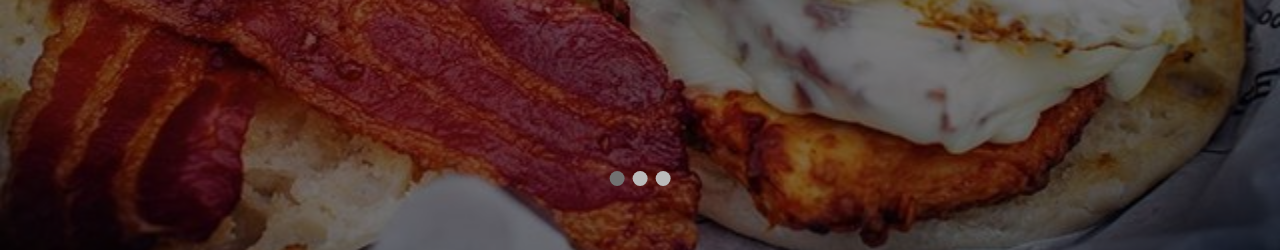
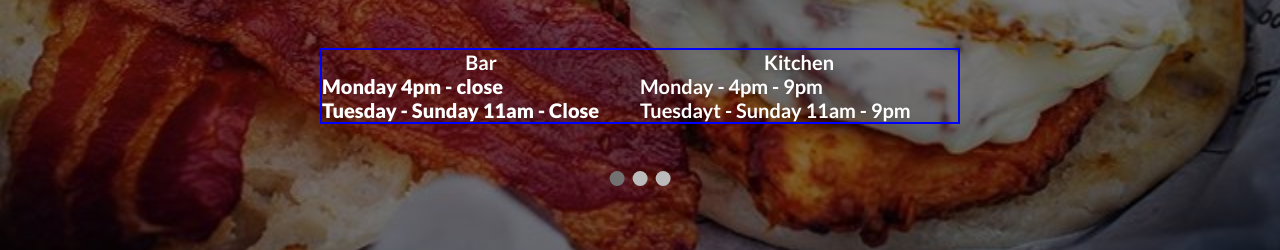
Before and after one commit to ngc2392/WebMarkupAndLayout, a plain HTML site: page RestaurantReDesign/index.html in a window 1280 px wide. Shown: the part 514-764 px from the top of the page. Drawn offline with nearby package versions, Linux system fonts and the light colour scheme; files that its build step writes are made by us from their sources.

Commit message:
home page

```diff
--- a/RestaurantReDesign/css/styles.css
+++ b/RestaurantReDesign/css/styles.css
@@ -51,9 +51,9 @@ h1 {
 /* ----------------------------------------------- */
 
 header {
-    background-size: cover;
+    /* background-size: cover;
     background-position: center;
-    height: 100vh;
+    height: 100vh; */
 }
 
 header .hero-title {
@@ -63,7 +63,28 @@ header .hero-title {
     transform: translate(-50%, -50%);
     color: #FFF;
     font-weight: 700;
+}
 
+header .hero-times-wrapper {
+    border: 2px solid blue;
+    position: absolute;
+    display: grid;
+    grid-template-columns: 1fr 1fr;
+    top: 75%;
+    left: 50%;
+    transform: translate(-50%, -50%);
+    color: #FFF;
+    font-weight: 700;
+    width: 50%;
+}
+
+header .hero-times-wrapper .hero-times-bar {
+    font-weight: 900;
+}
+
+header .hero-times-wrapper .hero-times-bar h4,
+header .hero-times-wrapper .hero-times-kitchen h4 {
+    text-align: center;
 }
 
 /* Navigation */
@@ -130,7 +151,7 @@ nav img {
 
 /* Slide Show */
 
-.slideshow-container {
+header .slideshow-container {
     position: relative;
     height: 100vh;
     /* border: 2px solid red; */
--- a/RestaurantReDesign/index.html
+++ b/RestaurantReDesign/index.html
@@ -80,6 +80,19 @@
                     <h1>Backyard Ale House</h1>
                 </div>
 
+                <div class="hero-times-wrapper">
+                    <div class="hero-times-bar">
+                        <h4>Bar</h4>
+                        <p>Monday 4pm - close</p>
+                        <p>Tuesday - Sunday 11am - Close</p>
+                    </div>
+
+                    <div class="hero-times-kitchen">
+                        <h4>Kitchen</h4>
+                        <p>Monday - 4pm - 9pm</p>
+                        <p>Tuesdayt - Sunday 11am - 9pm</p>
+                    </div>
+                </div>
             <!-- <div class="hero-text"></div> -->
 
         </header>
```
